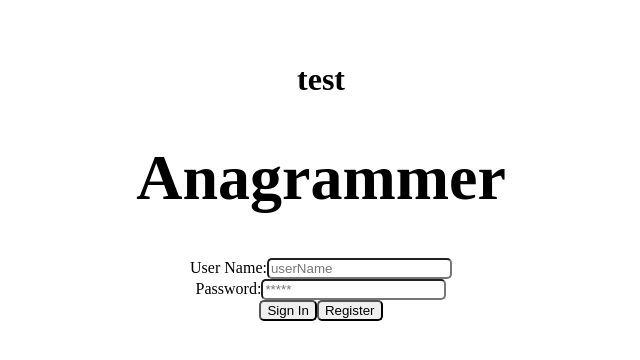
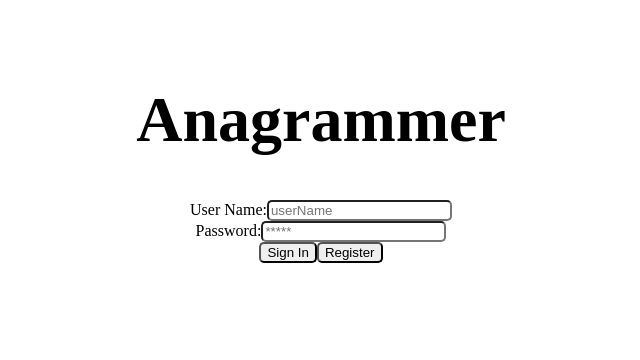
Before and after one commit to JordanKarp/Anagramer-JS, a React (Vite) app: page / in a window 1280 px wide. Shown: the top 360 px of the page, without its empty margins (319-959 px from the left). Built offline with nearby package versions, Linux system fonts and the light colour scheme.

Commit message:
Test to get deploy working

```diff
--- a/index.html
+++ b/index.html
@@ -8,6 +8,6 @@
   </head>
   <body>
     <div id="root"></div>
-    <script type="module" src="/src/main.jsx"></script>
+    <script type="module" src="./src/main.jsx"></script>
   </body>
 </html>
--- a/src/App.jsx
+++ b/src/App.jsx
@@ -26,7 +26,6 @@ function App() {
 
     return (
         <GameContext.Provider value={[user, setUser]}>
-            <h1>test</h1>
             <Router />
         </GameContext.Provider>
     )
```
